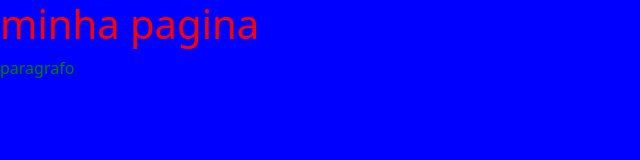
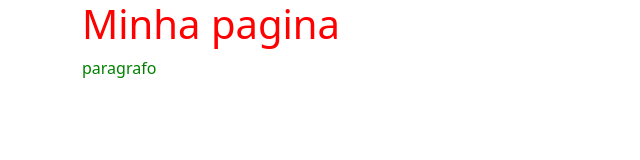
Before and after one commit to BrunoACV/Niclae.github.io, a plain HTML site: page index.html in a window 1280 px wide. Shown: the whole page, without its empty margins (0-640 px from the left). Drawn offline with nearby package versions, Linux system fonts and the light colour scheme.

Commit message:
Update index.html

```diff
--- a/index.html
+++ b/index.html
@@ -1,22 +1,27 @@
+<!DOCTYPE html>
 <html>
+  <head>
+    <title> Titulo </title>
+    <!-- CSS only -->
+    <link href="https://cdn.jsdelivr.net/npm/bootstrap@5.1.0/dist/css/bootstrap.min.css" rel="stylesheet" integrity="sha384-KyZXEAg3QhqLMpG8r+8fhAXLRk2vvoC2f3B09zVXn8CA5QIVfZOJ3BCsw2P0p/We" crossorigin="anonymous">
+    <style>
+      h1 {
+        color:red;
+      }
+      p {
+        color:green;
+      }
+    </style>
 
-<head>
+  </head>
 
-  <title> titulo </title>
+  <body>
+    <div class="container">
 
- <!-- CSS only -->
-<link href="https://cdn.jsdelivr.net/npm/bootstrap@5.1.0/dist/css/bootstrap.min.css" rel="stylesheet" integrity="sha384-KyZXEAg3QhqLMpG8r+8fhAXLRk2vvoC2f3B09zVXn8CA5QIVfZOJ3BCsw2P0p/We" crossorigin="anonymous">
+    <h1>Minha pagina </h1>
+      <p> paragrafo </p>
+  </body>
 
-  <style>
-  h1 { color:red; }
-  p {color:green; }
-    </style>
-</head>
-
-<body style = "background: blue;">
-  <h1>minha pagina </h1>
-    <p> paragrafo </p>
-</body>
 
 
 </html>
```
